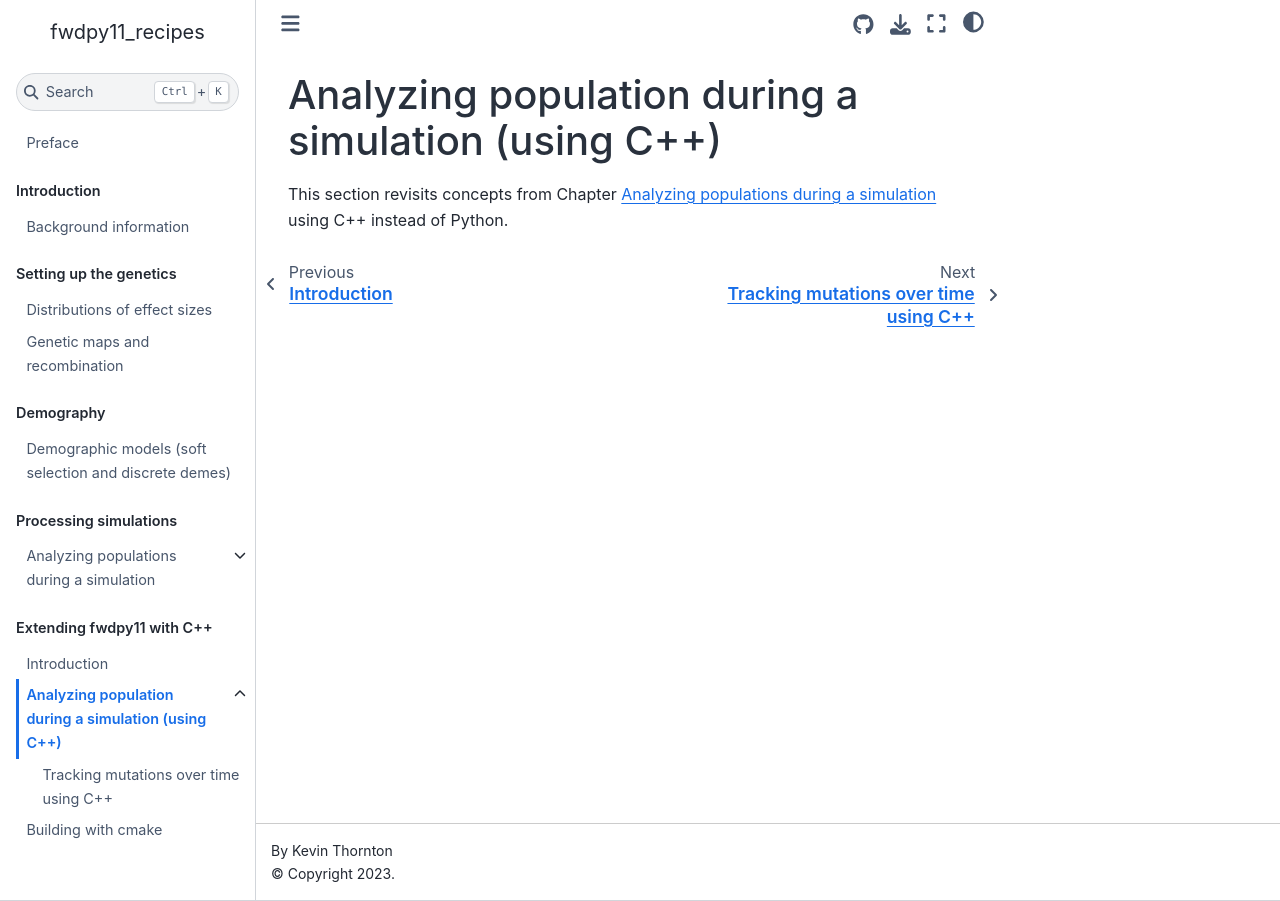
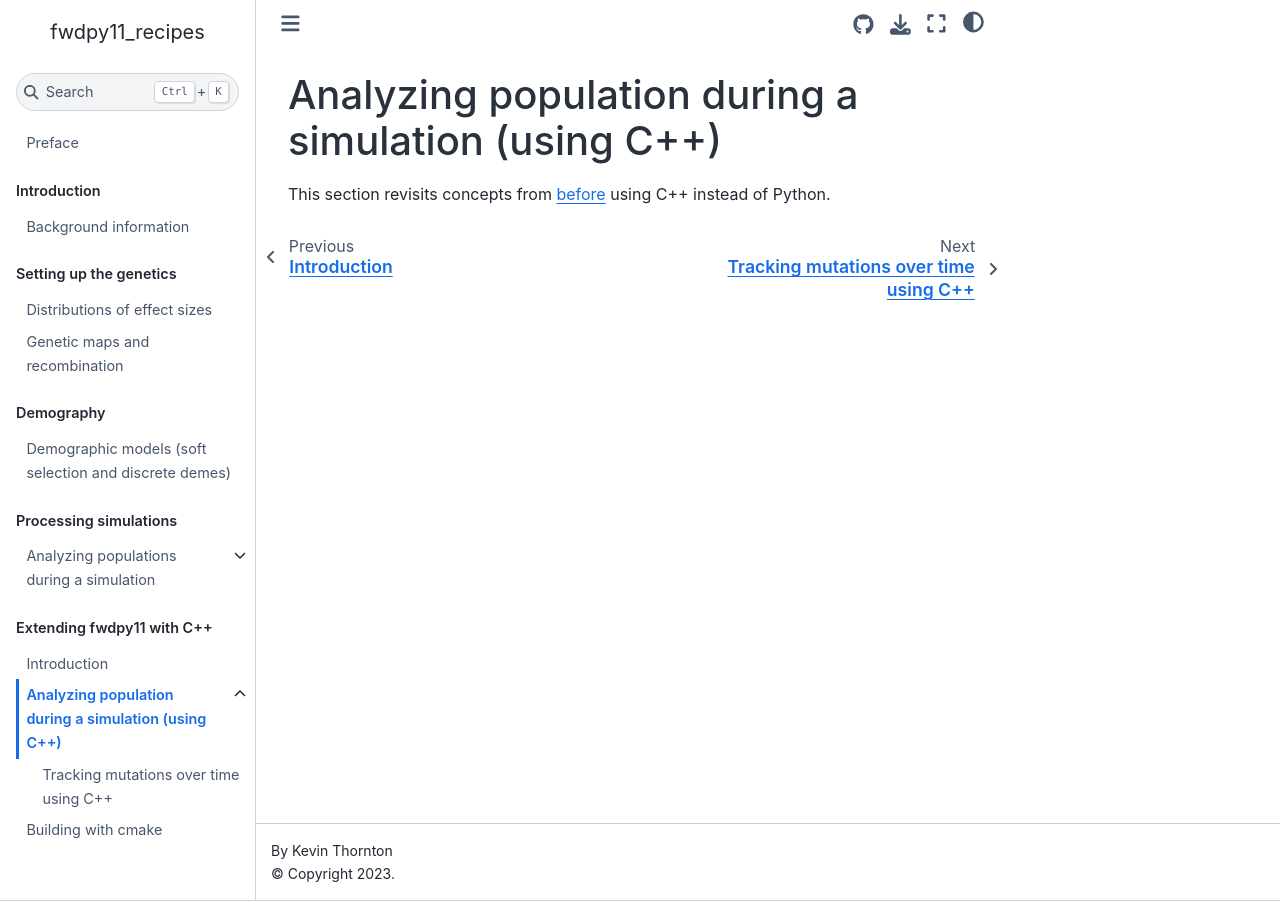
Before and after one commit to ForwardSimulation/fwdpy11_recipes, a Jupyter Book: the page built from book/extendingwithcpp/timeseries.md, in a window 1280 px wide. Built offline with Jupyter Book 1.0.4 settings and Sphinx 7.4.7 and the Sphinx Book theme 1.1.4, drawn with Linux system fonts in a browser that asks for light colours.

Commit message:
fix some cross-references

```diff
--- a/book/extendingwithcpp/timeseries.md
+++ b/book/extendingwithcpp/timeseries.md
@@ -1,3 +1,3 @@
 # Analyzing population during a simulation (using C++)
 
-This section revisits concepts from Chapter {ref}`timeseries` using C++ instead of Python.
+This section revisits concepts from [before](timeseries) using C++ instead of Python.
```
Also changed, not shown: book/extendingwithcpp/cppfreqtracker.md (+1 -1 lines).
